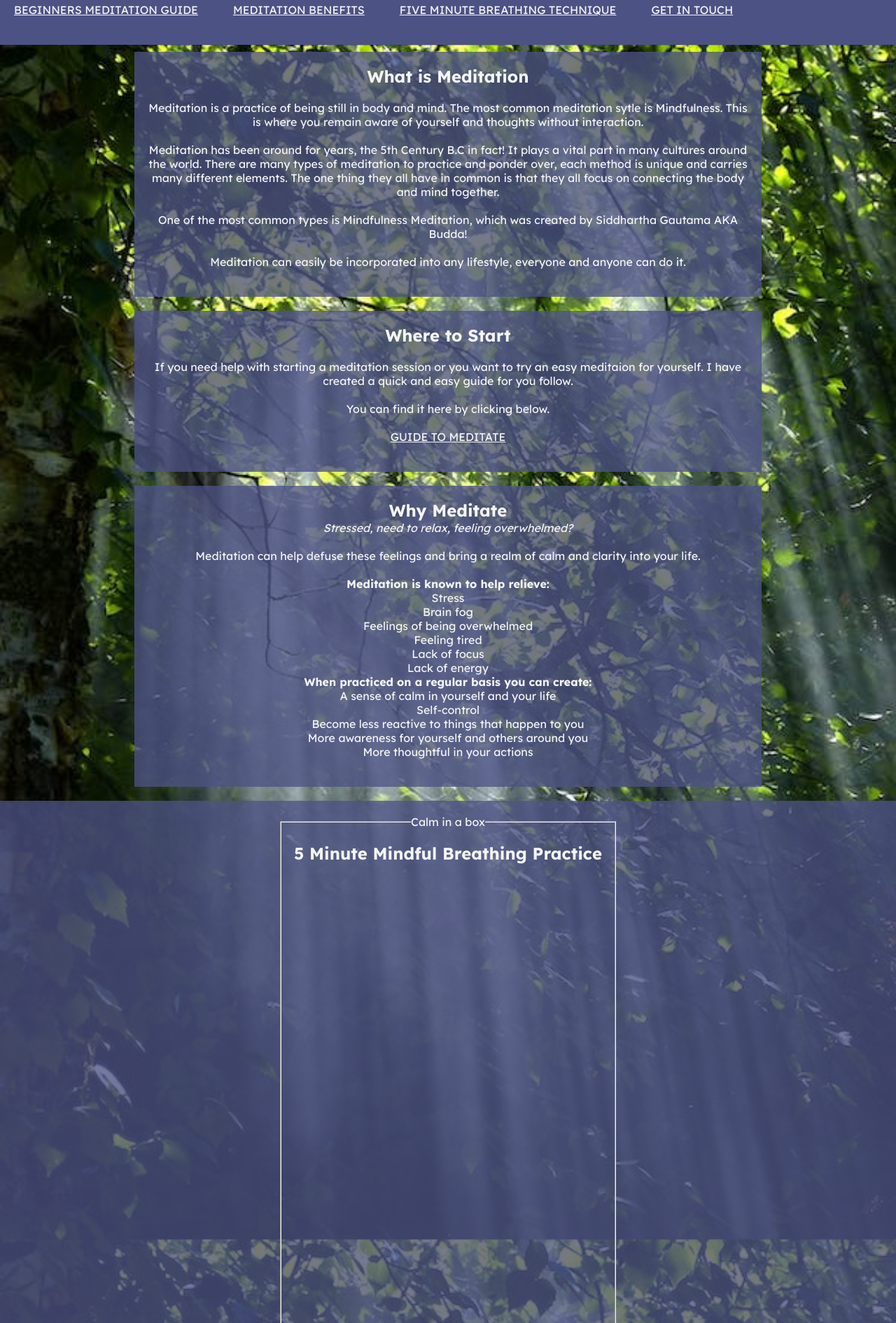
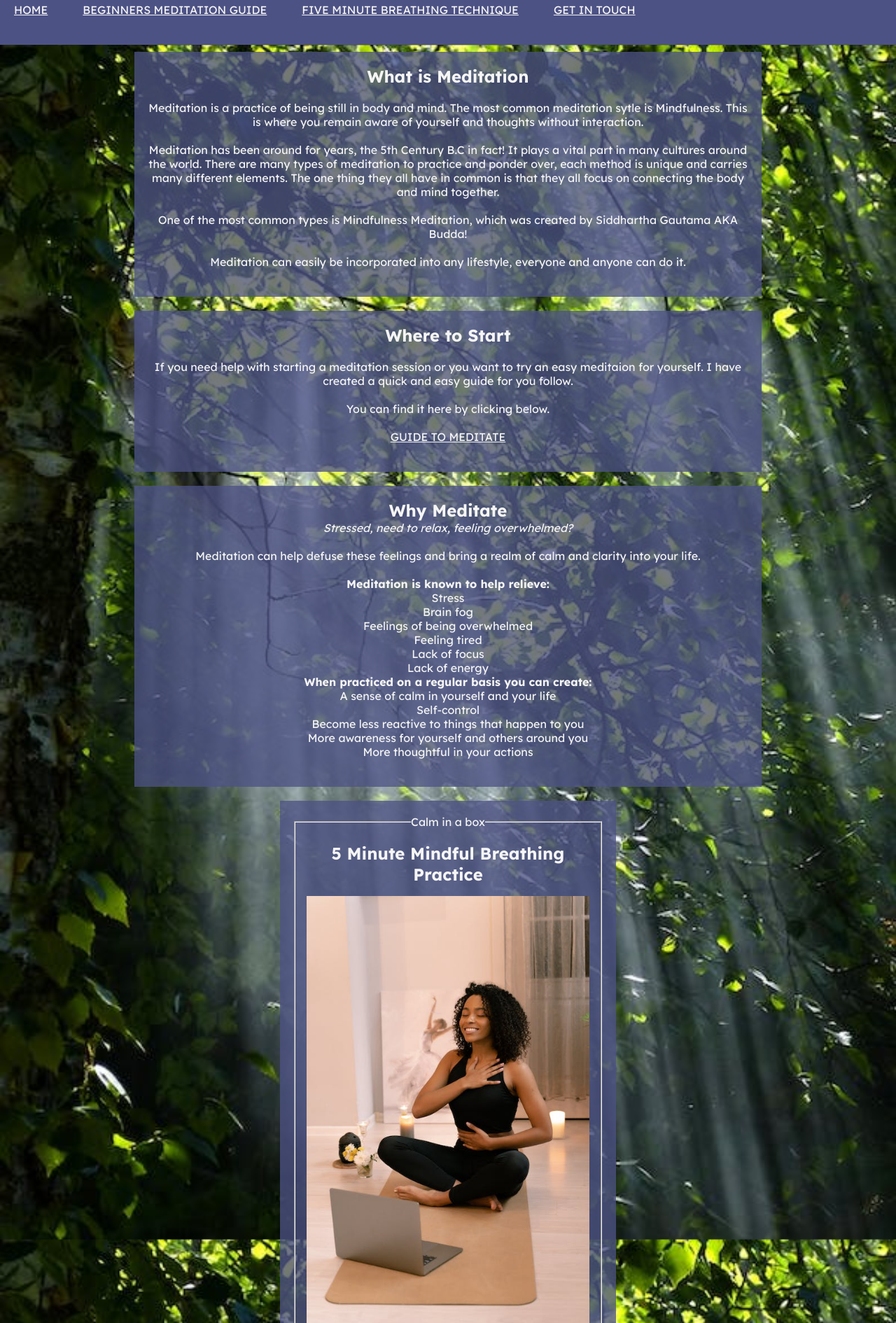
Before and after one commit to Code-Institute-Submissions/monicathomas8-project1, a plain HTML site: page index.html in a window 1280 px wide. Shown: the part 76-1966 px from the top of the page at 70% size. Drawn offline with Linux system fonts and the light colour scheme.

Commit message:
Fix nav bar

```diff
--- a/assets/css/style.css
+++ b/assets/css/style.css
@@ -114,6 +114,7 @@ nav {
     padding: 20px 20px 40px;
     margin: 10px;
     color: whitesmoke;
+    max-width: 30rem;
 }
 
 #freeguide {
@@ -144,6 +145,7 @@ nav {
 #freeguide fieldset a img {
     width: 100%;
     object-fit: contain;
+    padding: 1em;
 }
 
 .footer-info {
@@ -166,9 +168,6 @@ ul {
     list-style: none;
 }
 
-.photo-link {
-    height: 300vh;
-}
 
 video {
     width: 50%;
--- a/index.html
+++ b/index.html
@@ -18,12 +18,13 @@
         <br>
         <nav>
             <div class="footer-info">
-                <a class="links" aria-label="jump to meditation guide link" href="#starting-guide">Beginners Meditation
+                <a class="links" aria-label="link to home page" href="index.html" target="_blank">Home</a>
+                <a class="links" aria-label="link to meditation guide link" href="guide.html">Beginners Meditation
                     Guide</a>
-                <a class="links" aria-label="jump to meditation benefits" href="#benefits">Meditation Benefits</a>
-                <a class="links" aria-label="jump to free breathing guide" href="#freeguide">Five Minute Breathing
+                <a class="links" aria-label="link to free breathing guide" href="practice.html">Five Minute Breathing
                     technique</a>
-                <a class="links" aria-label="jump to contact us section" href="#contactus">Get In Touch</a>
+                <a class="links" aria-label="link to contact us section" href="form.html">Get In Touch</a>
+
             </div>
         </nav>
     </header>
```
Also changed, not shown: form.html (+7 -7 lines), guide.html (+11 -1 lines), practice.html (+12 -1 lines), response.html (+7 -7 lines).
